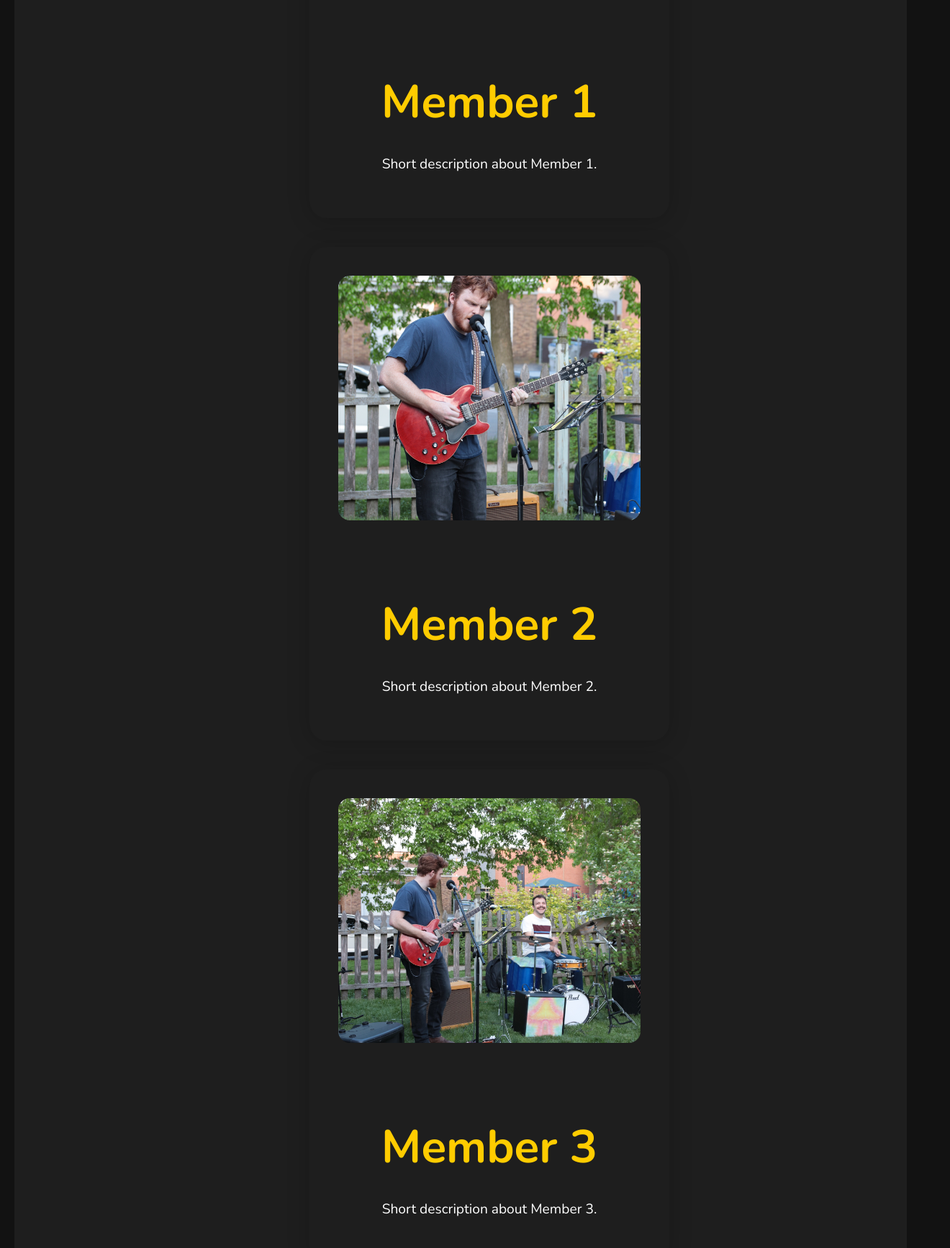
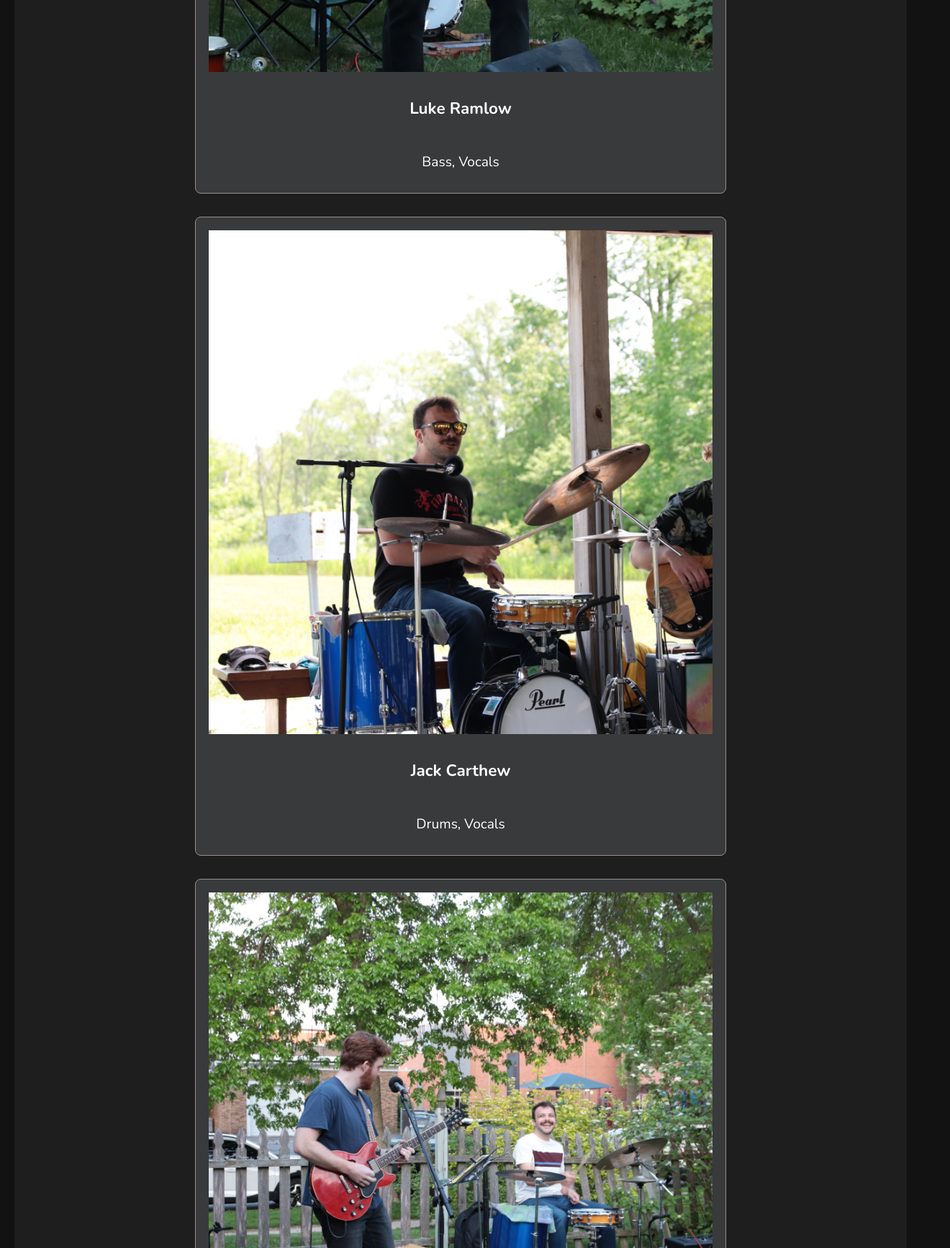
Before and after one commit to Jcarth3w/Portabella-Site, a website: page Bio.html in a window 1280 px wide. Shown: the part 1066-2800 px from the top of the page at 72% size, 1320 px wide, since content can reach past the window. Drawn offline with nearby package versions, Linux system fonts and the light colour scheme.

Commit message:
Finish Bio Page

```diff
--- a/Bio.html
+++ b/Bio.html
@@ -5,6 +5,7 @@
         <meta name="viewport" content="width=device-width, initial-scale=1.0"/>
         <title>The Portabella Fellas</title>
         <link rel="stylesheet" href="../Styles/GenPage.css">
+        <link rel="stylesheet" href="../Styles/Bio.css">
         <link href="https://fonts.googleapis.com/css2?family=Nunito:wght@400;700&display=swap" rel="stylesheet">
 
     </head>
@@ -27,34 +28,31 @@
                     <p>Our music blends various genres, creating a unique sound that resonates with our audience. We believe in the power of music to connect people and create unforgettable experiences.</p>
                     <p>Thank you for being a part of our musical journey!</p>
                 <main>
-                    <div class="bio-members-container" style="display: flex; flex-direction: column; align-items: center; width: 100%; min-height: 80vh; padding: var(--spacing-lg); overflow-y: auto;">
-                        <h2 style="color: var(--secondary-color); font-size: var(--font-lg); margin-bottom: var(--spacing-lg);">Meet the Band</h2>
-                        <div class="bio-members-list" style="display: flex; flex-direction: column; gap: var(--spacing-lg); width: 100%; max-width: 500px;">
-                            <div class="bio-member" style="background: var(--primary-color); border-radius: 24px; box-shadow: 0 4px 32px rgba(0,0,0,0.2); padding: var(--spacing-lg); text-align: center;">
-                                <img src="Images/Chard1.JPG" alt="Member 1" style="width: 100%; height: 340px; border-radius: 16px; margin-bottom: var(--spacing-md); object-fit: cover;" />
-                                <h3 style="color: var(--secondary-color); margin-bottom: var(--spacing-md); font-size: var(--font-lg);">Member 1</h3>
-                                <p style="color: var(--text-color); font-size: var(--font-md);">Short description about Member 1.</p>
-                            </div>
-                            <div class="bio-member" style="background: var(--primary-color); border-radius: 24px; box-shadow: 0 4px 32px rgba(0,0,0,0.2); padding: var(--spacing-lg); text-align: center;">
-                                <img src="Images/CharlieChard.JPG" alt="Member 2" style="width: 100%; height: 340px; border-radius: 16px; margin-bottom: var(--spacing-md); object-fit: cover;" />
-                                <h3 style="color: var(--secondary-color); margin-bottom: var(--spacing-md); font-size: var(--font-lg);">Member 2</h3>
-                                <p style="color: var(--text-color); font-size: var(--font-md);">Short description about Member 2.</p>
-                            </div>
-                            <div class="bio-member" style="background: var(--primary-color); border-radius: 24px; box-shadow: 0 4px 32px rgba(0,0,0,0.2); padding: var(--spacing-lg); text-align: center;">
-                                <img src="Images/Jack&Charlie.JPG" alt="Member 3" style="width: 100%; height: 340px; border-radius: 16px; margin-bottom: var(--spacing-md); object-fit: cover;" />
-                                <h3 style="color: var(--secondary-color); margin-bottom: var(--spacing-md); font-size: var(--font-lg);">Member 3</h3>
-                                <p style="color: var(--text-color); font-size: var(--font-md);">Short description about Member 3.</p>
-                            </div>
-                            <div class="bio-member" style="background: var(--primary-color); border-radius: 24px; box-shadow: 0 4px 32px rgba(0,0,0,0.2); padding: var(--spacing-lg); text-align: center;">
-                                <img src="Images/LukeChard.JPG" alt="Member 4" style="width: 100%; height: 340px; border-radius: 16px; margin-bottom: var(--spacing-md); object-fit: cover;" />
-                                <h3 style="color: var(--secondary-color); margin-bottom: var(--spacing-md); font-size: var(--font-lg);">Member 4</h3>
-                                <p style="color: var(--text-color); font-size: var(--font-md);">Short description about Member 4.</p>
-                            </div>
-                            <div class="bio-member" style="background: var(--primary-color); border-radius: 24px; box-shadow: 0 4px 32px rgba(0,0,0,0.2); padding: var(--spacing-lg); text-align: center;">
-                                <img src="Images/MarcusChard.JPG" alt="Member 5" style="width: 100%; height: 340px; border-radius: 16px; margin-bottom: var(--spacing-md); object-fit: cover;" />
-                                <h3 style="color: var(--secondary-color); margin-bottom: var(--spacing-md); font-size: var(--font-lg);">Member 5</h3>
-                                <p style="color: var(--text-color); font-size: var(--font-md);">Short description about Member 5.</p>
-                            </div>
+                    <div class="col-12 col-sm-10 col-md-8 col-lg-6 mx-auto">
+                        <div class="member-card text-center">
+                            <img src="Images/LukeChard2.JPG" alt="Luke">
+                            <h3>Luke Ramlow</h3>
+                            <p>Bass, Vocals</p>
+                        </div>
+                        <div class="member-card">
+                            <img src="Images/JackFM.JPG" alt="Jack">
+                            <h3>Jack Carthew</h3>
+                            <p>Drums, Vocals</p>
+                        </div>
+                        <div class="member-card">
+                            <img src="Images/Jack&Charlie.JPG" alt="Abe">
+                            <h3>Abe Libeherr</h3>
+                            <p>Mandolin, Rhythm Guitar, Percussion</p>
+                        </div>
+                        <div class="member-card">
+                            <img src="Images/CharlieChard.JPG" alt="Charlie">
+                            <h3>Charlie Abenth</h3>
+                            <p>Guitar, Vocals</p>
+                        </div>
+                        <div class="member-card">
+                            <img src="Images/MarcusChard.JPG" alt="Marcus">
+                            <h3>Marcus Cerny</h3>
+                            <p>Lap steel, Banjo, Percussion, Vocals</p>
                         </div>
                     </div>
                 </main>
--- a/Styles/Bio.css
+++ b/Styles/Bio.css
@@ -0,0 +1,22 @@
+.member-card {
+    display: flex;
+    flex-direction: column;
+    align-items: center;
+    text-align: center;
+    margin-bottom: 2rem;
+    padding: 0.5rem;        /* reduce padding */
+    border: 1px solid #9b8d8d;
+    border-radius: 8px;
+    background: #393a3b;
+    width: fit-content;     /* shrink to content width */
+    margin-left: auto;
+    margin-right: auto;
+}
+
+.member-card img {
+    width: 700px;
+    height: 700px;
+    object-fit: cover;
+    border-radius: 10px;
+    padding: 10px;
+}
```
Also changed, not shown: 1 other file.
